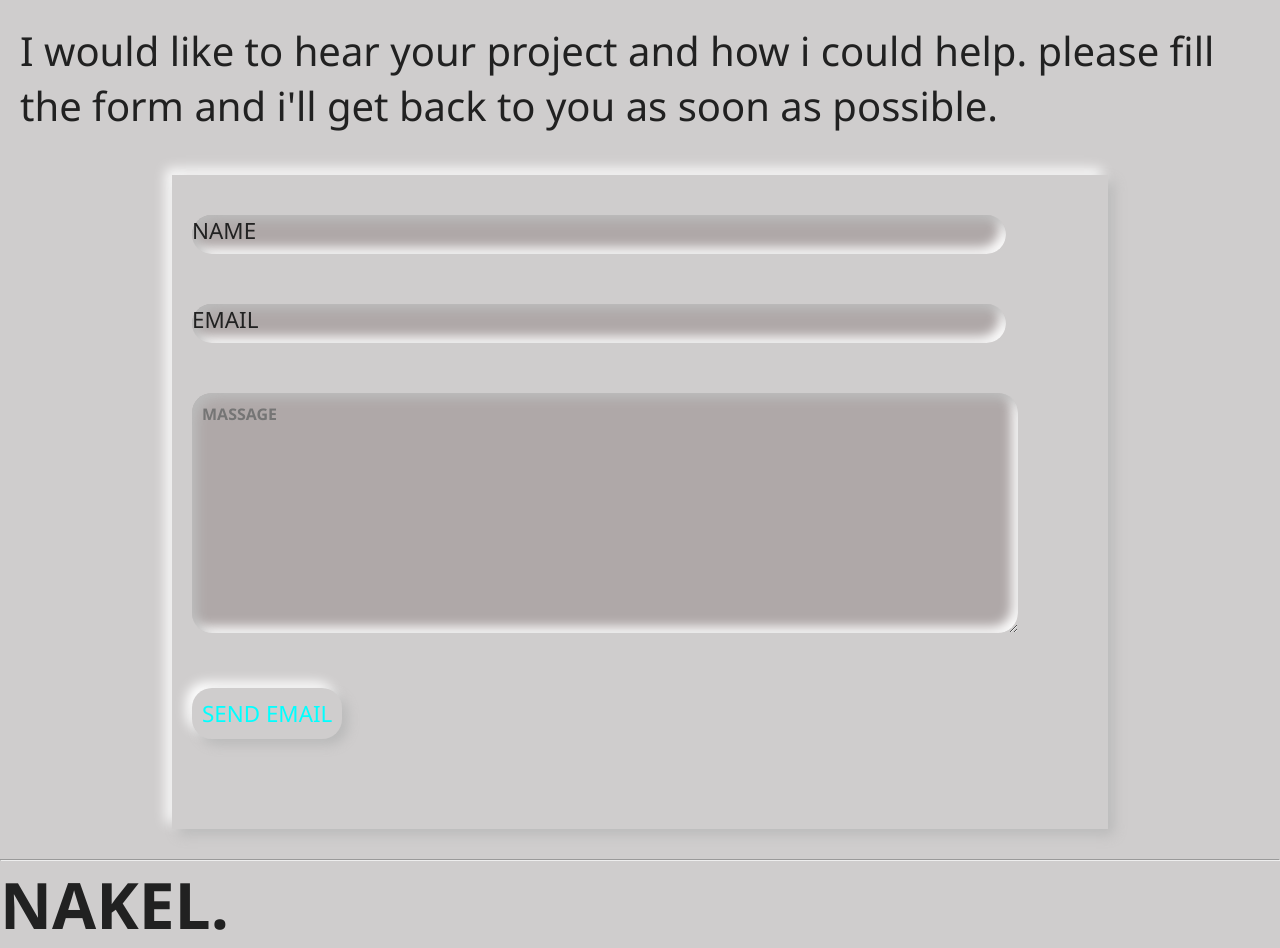
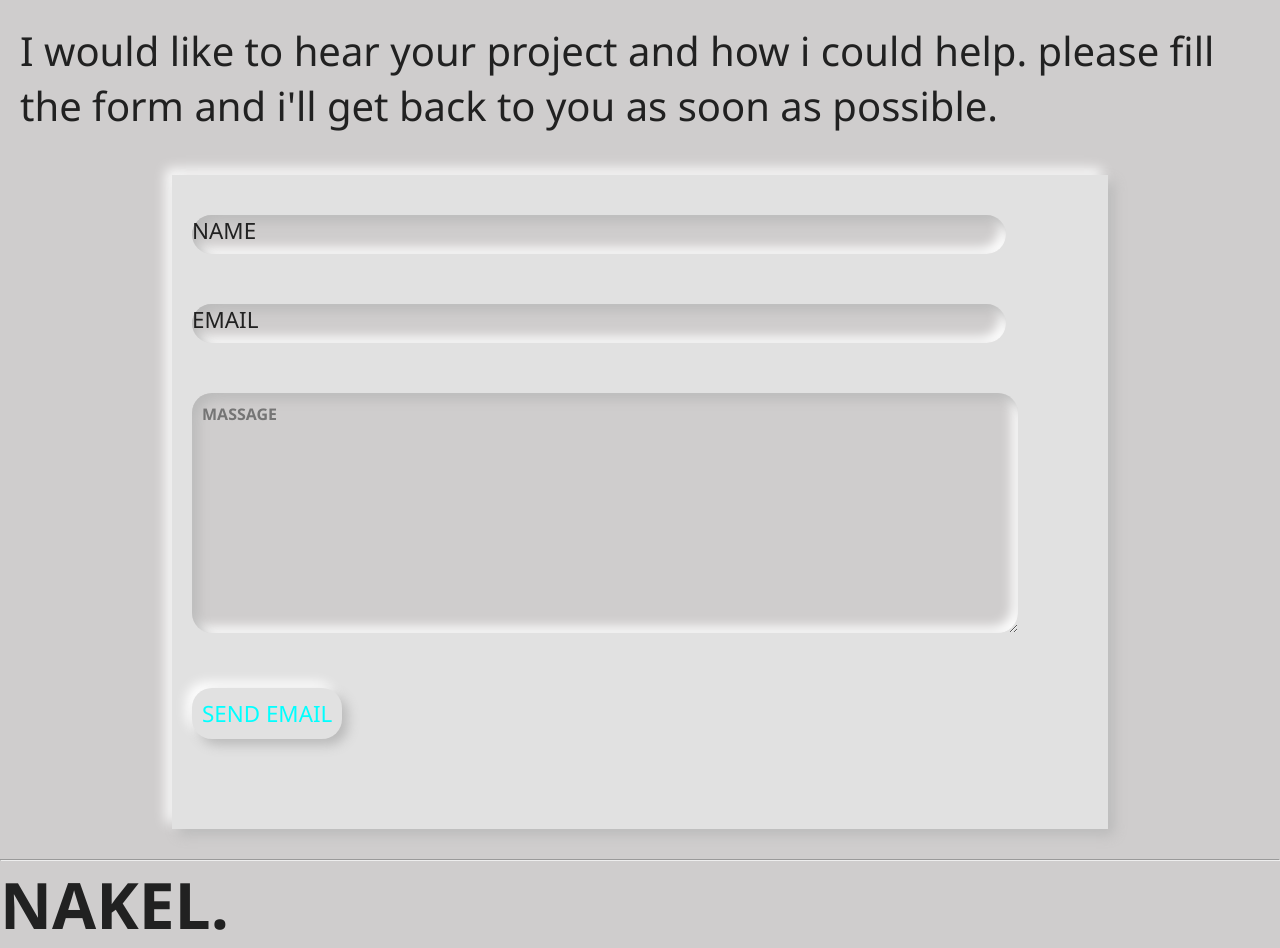
Before and after one commit to Nakelwest/Nakelwest.github.io, a plain HTML site: page index.html in a window 1280 px wide. Shown: the part 4264-5212 px from the top of the page. Drawn offline with nearby package versions, Linux system fonts and the light colour scheme.

Commit message:
Add files via upload

```diff
--- a/style.css
+++ b/style.css
@@ -74,7 +74,7 @@ nav .logo span {
     height: 100vh;
     width: 250px;
     z-index: 999;
-    background-color: #062a4b8f;
+    background-color: #cfcdcdd3;
     backdrop-filter: blur(10px);
     box-shadow: -10px 0  10px rgba(0, 0, 0, 0.1);
     display: none;
@@ -595,6 +595,7 @@ b {
     padding: 40px 20px;
     box-shadow: 6px 6px 12px #bababa, -6px -6px 12px #ffff;
     width: 70%;
+    background-color: #e1e1e1;
 
 }
 
@@ -607,7 +608,7 @@ b {
     outline: none;
     border-radius: 20px;
     box-shadow: inset 6px 6px 12px #bababa, inset -6px -6px 12px #fff;
-    background-color: #afa8a8;
+    background-color: #cfcdcd;
     font-size: 1em;
     font-weight: bold;
 }
@@ -631,7 +632,7 @@ b {
     box-shadow: inset 6px 6px 12px #bababa, inset -6px -6px 12px #fff;
     padding: 10px;
     border-radius: 20px;
-    background-color: #afa8a8;
+    background-color: #cfcdcd;
     outline: none;
     font-size: 1em;
     font-weight: bold;
```
